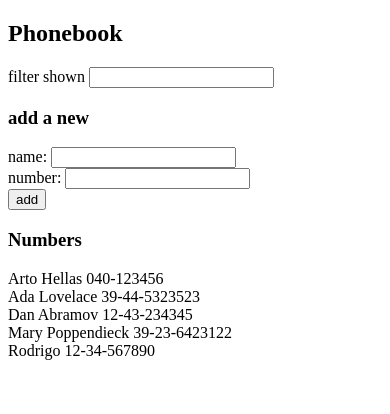
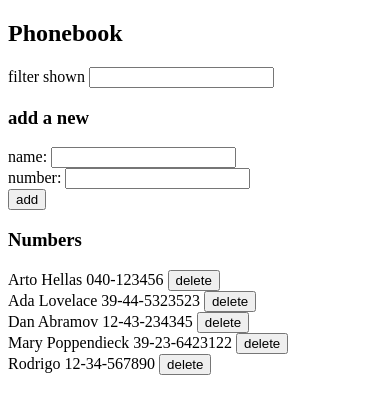
Before and after one commit to rodhdz/fullstackopen, a React (Vite) app in the folder part2/phonebook/: page / in a window 390 px wide. Shown: the top 414 px of the page. Built offline with nearby package versions, Linux system fonts and the light colour scheme; data requests are answered from the project's data file.

Commit message:
Exercise 2.14 Phonebook Step 9

```diff
--- a/part2/phonebook/src/App.jsx
+++ b/part2/phonebook/src/App.jsx
@@ -28,14 +28,14 @@ const PersonForm = ({ addName, newName, newPhone, handleNameChange, handlePhoneC
   )
 }
 
-const Persons = ({ filteredPersons }) => {
+const Person = ({ person, deleteName }) => {
   return (
     <div>
-      {filteredPersons.map(
-        person => <div key={person.id}>{person.name} {person.number}</div>
-      )}
+      {person.name} {person.number} { }
+      <button onClick={deleteName}>delete</button>
     </div>
   )
+
 }
 
 const App = () => {
@@ -52,13 +52,21 @@ const App = () => {
   }, [])
 
   const handleNameChange = (event) => {
-    console.log(event.target.value)
     setNewName(event.target.value)
   }
 
   const handlePhoneChange = (event) => {
     setNewPhone(event.target.value)
   }
+
+  const deleteNameOf = (id) => {
+    const person = persons.find(i => i.id === id)
+    confirm(`Delete ${person.name}`) ?
+      personService.delPerson(id)
+        .then(person => setPersons(persons.filter(p => p.id !== id)))
+      : {}
+  }
+
 
   const addName = (event) => {
     event.preventDefault()
@@ -92,7 +100,15 @@ const App = () => {
       />
 
       <h3>Numbers</h3>
-      <Persons filteredPersons={filteredPersons} />
+      <div>
+        {filteredPersons.map(p => (
+          <Person
+            key={p.id}
+            person={p}
+            deleteName={() => deleteNameOf(p.id)}
+          />
+        ))}
+      </div>
     </div>
   )
 }
--- a/part2/phonebook/src/services/phones.js
+++ b/part2/phonebook/src/services/phones.js
@@ -11,9 +11,9 @@ const create = newObject => {
     return request.then(response => response.data)
 }
 
-const update = (id, newObject) => {
-    const request = axios.put(`${baseURL}/${id}`, newObject)
+const delPerson = (id) => {
+    const request = axios.delete(`${baseURL}/${id}`)
     return request.then(response => response.data)
 }
 
-export default { getAll, create, update }
+export default { getAll, create, delPerson }
```
Also changed, not shown: part2/phonebook/db.json (indentation only).
